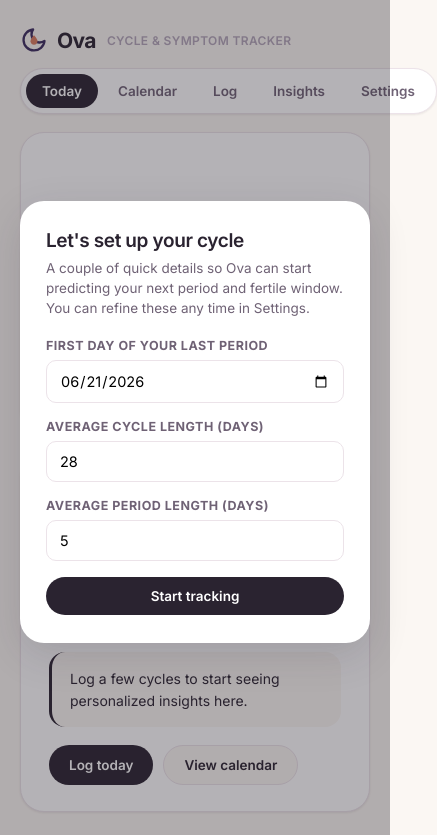
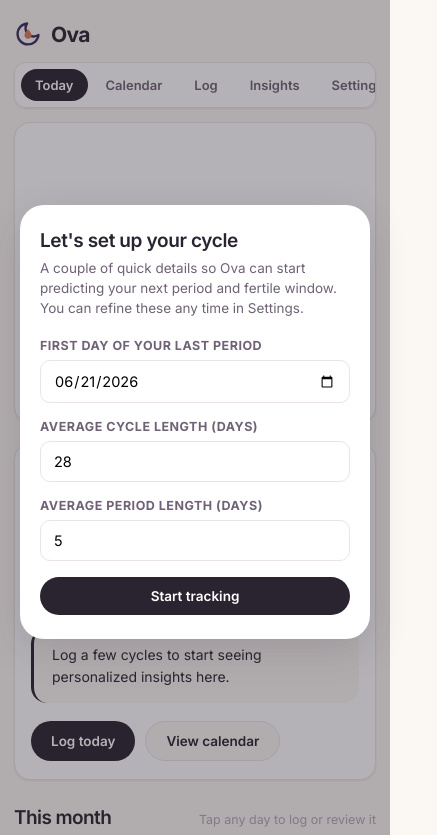
Before and after one commit to aashishanup15/Ova-Tracker, a plain HTML site: page index.html in a window 390 px wide. Shown: the top 835 px of the page, 437 px wide, since content can reach past the window. Drawn offline with Linux system fonts and the light colour scheme.

Commit message:
Update index.html

```diff
--- a/index.html
+++ b/index.html
@@ -315,13 +315,49 @@
 
   .footer-note{text-align:center;color:var(--ink-faint);font-size:12px;margin-top:46px;line-height:1.6;}
 
+  /* ---------- Mobile Optimization ---------- */
+  @media (max-width: 600px) {
+    /* 1. App Shell & Header */
+    #app { padding: 0 14px 60px; }
+    header.topbar { flex-direction: column; align-items: flex-start; gap: 14px; padding: 20px 0 14px; }
+    .brand-tag { display: none; } /* Hide the subtitle to save space */
+
+    /* 2. Scrollable Swipe Tabs */
+    nav.tabs {
+      width: 100%;
+      overflow-x: auto;
+      -webkit-overflow-scrolling: touch;
+      justify-content: flex-start;
+      border-radius: 12px;
+      padding: 6px;
+    }
+    nav.tabs::-webkit-scrollbar { display: none; } /* Hide invisible scrollbar */
+    nav.tabs button { flex-shrink: 0; padding: 8px 14px; font-size: 13px; }
+
+    /* 3. Fluid SVG Ring */
+    .ring-wrap { width: 100%; max-width: 220px; height: auto; aspect-ratio: 1/1; }
+    #ringSvg { width: 100%; height: 100%; }
+    .ring-day-num { font-size: 38px; }
+
+    /* 4. Tighter Card Paddings & Radiuses */
+    .card { border-radius: var(--radius-md); }
+    .ring-card, .status-card, .cal-card, .log-card, .ins-card, .settings-card { padding: 18px 16px; }
+
+    /* 5. Calendar Grid Adjustments */
+    .cal-grid { gap: 4px; }
+    .cal-day { font-size: 12px; border-radius: 8px; }
+    .cal-head { flex-direction: column; gap: 12px; align-items: flex-start; }
+    .cal-nav { width: 100%; justify-content: space-between; }
+    .cal-nav button.btn-secondary { flex: 1; }
+
+    /* 6. Modals & Forms */
+    .modal { padding: 24px 20px; }
+    .status-row { flex-direction: column; gap: 12px; }
+    .log-date-row { flex-direction: column; align-items: flex-start; }
+  }
+
   @media (prefers-reduced-motion: reduce){
     *{animation-duration:0.001ms !important;transition-duration:0.001ms !important;}
-  }
-
-  @media (max-width:520px){
-    .cal-day{font-size:11.5px;border-radius:9px;}
-    .ring-wrap{width:200px;height:200px;}
   }
 </style>
 </head>
```
